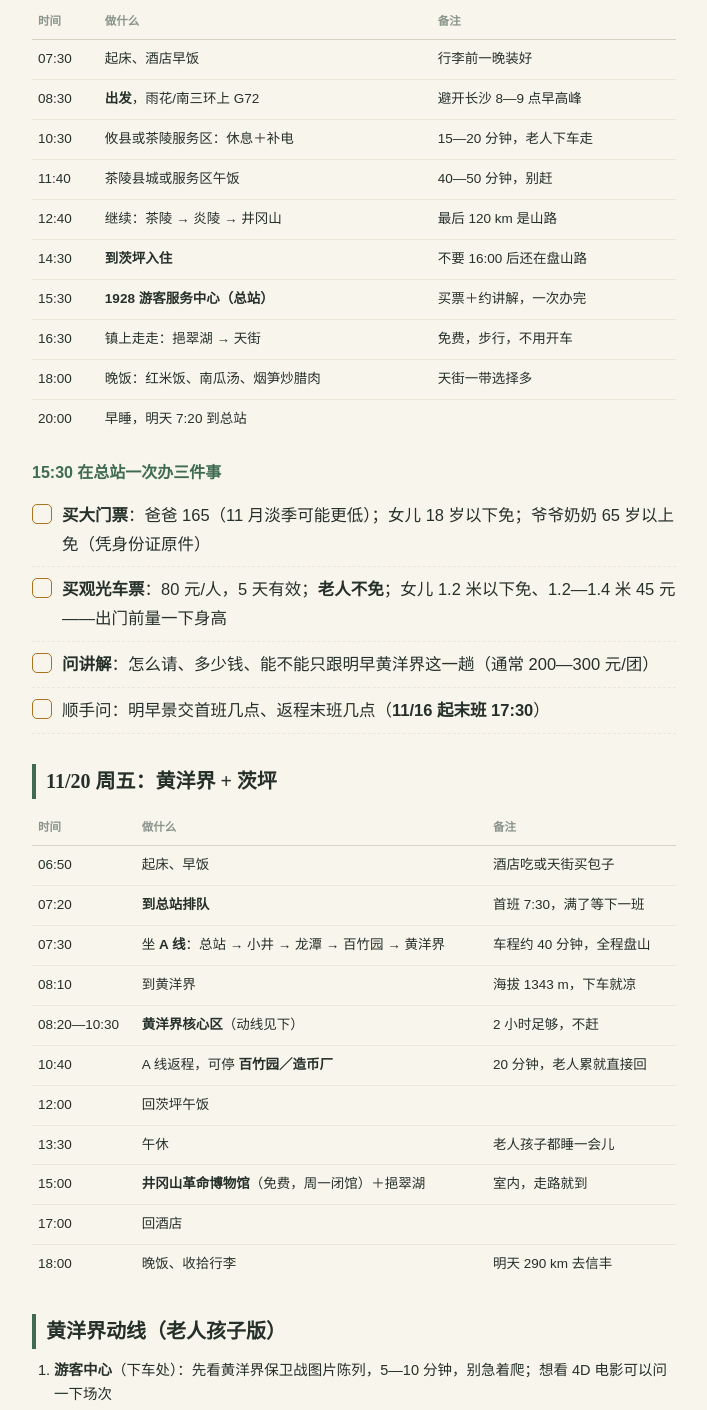
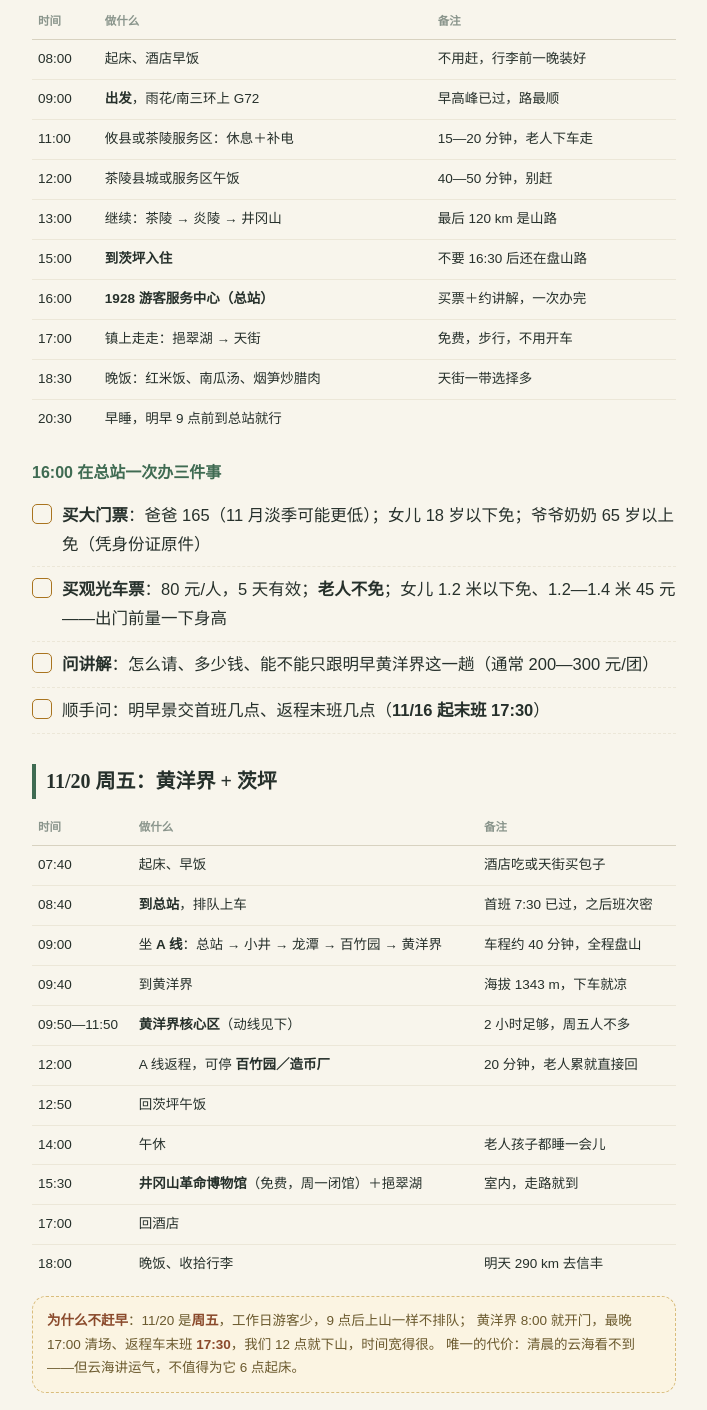
Before and after one commit to 99881/qiuse, a plain HTML site: page jinggangshan.html in a window 1280 px wide. Shown: the part 314-1724 px from the top of the page, without its empty margins (286-993 px from the left). Drawn offline with Linux system fonts and the light colour scheme.

Commit message:
井冈山两天改晚：11/19 09:00 出发、11/20 09:00 上总站

```diff
--- a/jinggangshan.html
+++ b/jinggangshan.html
@@ -46,7 +46,7 @@ footer{margin-top:36px;padding-top:14px;border-top:1px solid #e6e0cf;font-size:1
 <body><div class="wrap">
 <header><div class="k">JINGGANGSHAN · 11/19—11/20</div>
 <h1>井冈山两天</h1>
-<p class="lead">11/19 长沙出发上茨坪 · 11/20 黄洋界一个核心 · 4 人（2 老 1 小）</p></header>
+<p class="lead">11/19 长沙出发上茨坪 · 11/20 黄洋界一个核心 · 4 人（2 老 1 小）· 不赶早</p></header>
 <div class="nav"><a href="index.html">← 目录</a><a href="weather.html">天气·住宿</a>
 <a href="prep.html">准备清单</a><a href="text.html">手机版</a></div>
 
@@ -54,19 +54,19 @@ footer{margin-top:36px;padding-top:14px;border-top:1px solid #e6e0cf;font-size:1
 <p class="lead">约 380 km，纯驾驶 5—5.5 小时。走 G72 泉南，茶陵—炎陵—井冈山。</p>
 <table>
 <tr><th>时间</th><th>做什么</th><th>备注</th></tr>
-<tr><td class="num">07:30</td><td>起床、酒店早饭</td><td>行李前一晚装好</td></tr>
-<tr><td class="num">08:30</td><td><b>出发</b>，雨花/南三环上 G72</td><td>避开长沙 8—9 点早高峰</td></tr>
-<tr><td class="num">10:30</td><td>攸县或茶陵服务区：休息＋补电</td><td>15—20 分钟，老人下车走</td></tr>
-<tr><td class="num">11:40</td><td>茶陵县城或服务区午饭</td><td>40—50 分钟，别赶</td></tr>
-<tr><td class="num">12:40</td><td>继续：茶陵 → 炎陵 → 井冈山</td><td>最后 120 km 是山路</td></tr>
-<tr><td class="num">14:30</td><td><b>到茨坪入住</b></td><td>不要 16:00 后还在盘山路</td></tr>
-<tr><td class="num">15:30</td><td><b>1928 游客服务中心（总站）</b></td><td>买票＋约讲解，一次办完</td></tr>
-<tr><td class="num">16:30</td><td>镇上走走：挹翠湖 → 天街</td><td>免费，步行，不用开车</td></tr>
-<tr><td class="num">18:00</td><td>晚饭：红米饭、南瓜汤、烟笋炒腊肉</td><td>天街一带选择多</td></tr>
-<tr><td class="num">20:00</td><td>早睡，明天 7:20 到总站</td><td></td></tr>
+<tr><td class="num">08:00</td><td>起床、酒店早饭</td><td>不用赶，行李前一晚装好</td></tr>
+<tr><td class="num">09:00</td><td><b>出发</b>，雨花/南三环上 G72</td><td>早高峰已过，路最顺</td></tr>
+<tr><td class="num">11:00</td><td>攸县或茶陵服务区：休息＋补电</td><td>15—20 分钟，老人下车走</td></tr>
+<tr><td class="num">12:00</td><td>茶陵县城或服务区午饭</td><td>40—50 分钟，别赶</td></tr>
+<tr><td class="num">13:00</td><td>继续：茶陵 → 炎陵 → 井冈山</td><td>最后 120 km 是山路</td></tr>
+<tr><td class="num">15:00</td><td><b>到茨坪入住</b></td><td>不要 16:30 后还在盘山路</td></tr>
+<tr><td class="num">16:00</td><td><b>1928 游客服务中心（总站）</b></td><td>买票＋约讲解，一次办完</td></tr>
+<tr><td class="num">17:00</td><td>镇上走走：挹翠湖 → 天街</td><td>免费，步行，不用开车</td></tr>
+<tr><td class="num">18:30</td><td>晚饭：红米饭、南瓜汤、烟笋炒腊肉</td><td>天街一带选择多</td></tr>
+<tr><td class="num">20:30</td><td>早睡，明早 9 点前到总站就行</td><td></td></tr>
 </table>
 
-<h3>15:30 在总站一次办三件事</h3>
+<h3>16:00 在总站一次办三件事</h3>
 <div class="chk"><div class="b"></div><div class="t"><b>买大门票</b>：爸爸 165（11 月淡季可能更低）；女儿 18 岁以下免；爷爷奶奶 65 岁以上免（凭身份证原件）</div></div>
 <div class="chk"><div class="b"></div><div class="t"><b>买观光车票</b>：80 元/人，5 天有效；<b>老人不免</b>；女儿 1.2 米以下免、1.2—1.4 米 45 元——出门前量一下身高</div></div>
 <div class="chk"><div class="b"></div><div class="t"><b>问讲解</b>：怎么请、多少钱、能不能只跟明早黄洋界这一趟（通常 200—300 元/团）</div></div>
@@ -75,18 +75,22 @@ footer{margin-top:36px;padding-top:14px;border-top:1px solid #e6e0cf;font-size:1
 <h2>11/20 周五：黄洋界 + 茨坪</h2>
 <table>
 <tr><th>时间</th><th>做什么</th><th>备注</th></tr>
-<tr><td class="num">06:50</td><td>起床、早饭</td><td>酒店吃或天街买包子</td></tr>
-<tr><td class="num">07:20</td><td><b>到总站排队</b></td><td>首班 7:30，满了等下一班</td></tr>
-<tr><td class="num">07:30</td><td>坐 <b>A 线</b>：总站 → 小井 → 龙潭 → 百竹园 → 黄洋界</td><td>车程约 40 分钟，全程盘山</td></tr>
-<tr><td class="num">08:10</td><td>到黄洋界</td><td>海拔 1343 m，下车就凉</td></tr>
-<tr><td class="num">08:20—10:30</td><td><b>黄洋界核心区</b>（动线见下）</td><td>2 小时足够，不赶</td></tr>
-<tr><td class="num">10:40</td><td>A 线返程，可停 <b>百竹园／造币厂</b></td><td>20 分钟，老人累就直接回</td></tr>
-<tr><td class="num">12:00</td><td>回茨坪午饭</td><td></td></tr>
-<tr><td class="num">13:30</td><td>午休</td><td>老人孩子都睡一会儿</td></tr>
-<tr><td class="num">15:00</td><td><b>井冈山革命博物馆</b>（免费，周一闭馆）＋挹翠湖</td><td>室内，走路就到</td></tr>
+<tr><td class="num">07:40</td><td>起床、早饭</td><td>酒店吃或天街买包子</td></tr>
+<tr><td class="num">08:40</td><td><b>到总站</b>，排队上车</td><td>首班 7:30 已过，之后班次密</td></tr>
+<tr><td class="num">09:00</td><td>坐 <b>A 线</b>：总站 → 小井 → 龙潭 → 百竹园 → 黄洋界</td><td>车程约 40 分钟，全程盘山</td></tr>
+<tr><td class="num">09:40</td><td>到黄洋界</td><td>海拔 1343 m，下车就凉</td></tr>
+<tr><td class="num">09:50—11:50</td><td><b>黄洋界核心区</b>（动线见下）</td><td>2 小时足够，周五人不多</td></tr>
+<tr><td class="num">12:00</td><td>A 线返程，可停 <b>百竹园／造币厂</b></td><td>20 分钟，老人累就直接回</td></tr>
+<tr><td class="num">12:50</td><td>回茨坪午饭</td><td></td></tr>
+<tr><td class="num">14:00</td><td>午休</td><td>老人孩子都睡一会儿</td></tr>
+<tr><td class="num">15:30</td><td><b>井冈山革命博物馆</b>（免费，周一闭馆）＋挹翠湖</td><td>室内，走路就到</td></tr>
 <tr><td class="num">17:00</td><td>回酒店</td><td></td></tr>
 <tr><td class="num">18:00</td><td>晚饭、收拾行李</td><td>明天 290 km 去信丰</td></tr>
 </table>
+
+<div class="box"><b>为什么不赶早</b>：11/20 是<b>周五</b>，工作日游客少，9 点后上山一样不排队；
+黄洋界 8:00 就开门，最晚 17:00 清场、返程车末班 <b>17:30</b>，我们 12 点就下山，时间宽得很。
+唯一的代价：清晨的云海看不到——但云海讲运气，不值得为它 6 点起床。</div>
 
 <h2>黄洋界动线（老人孩子版）</h2>
 <ol>
```
